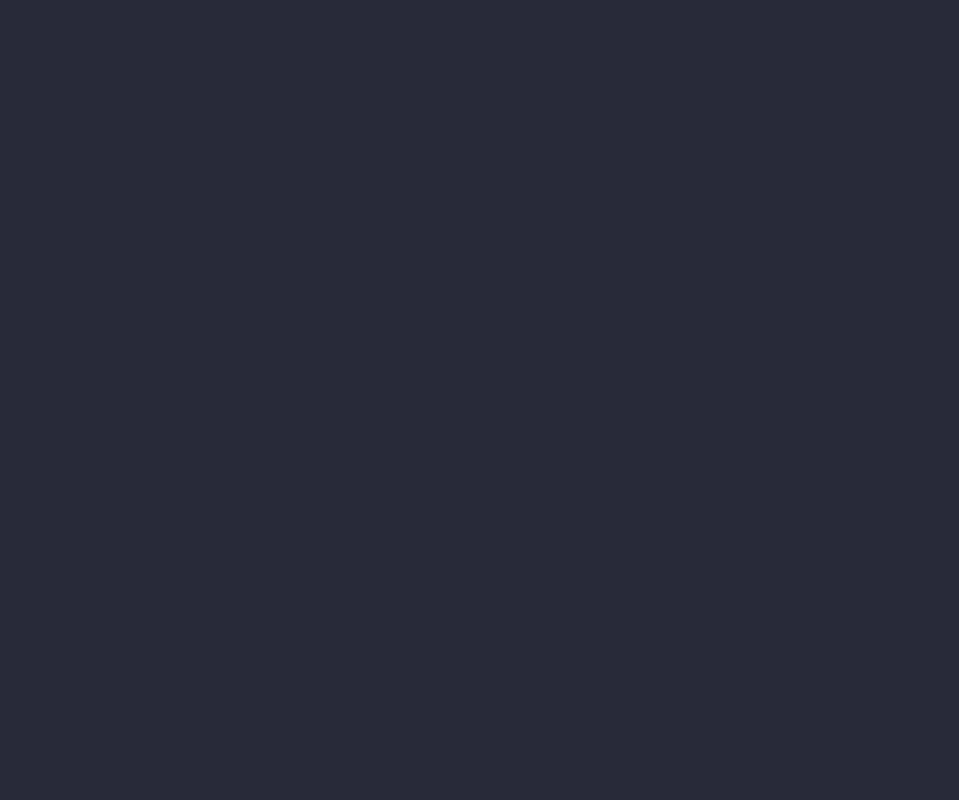
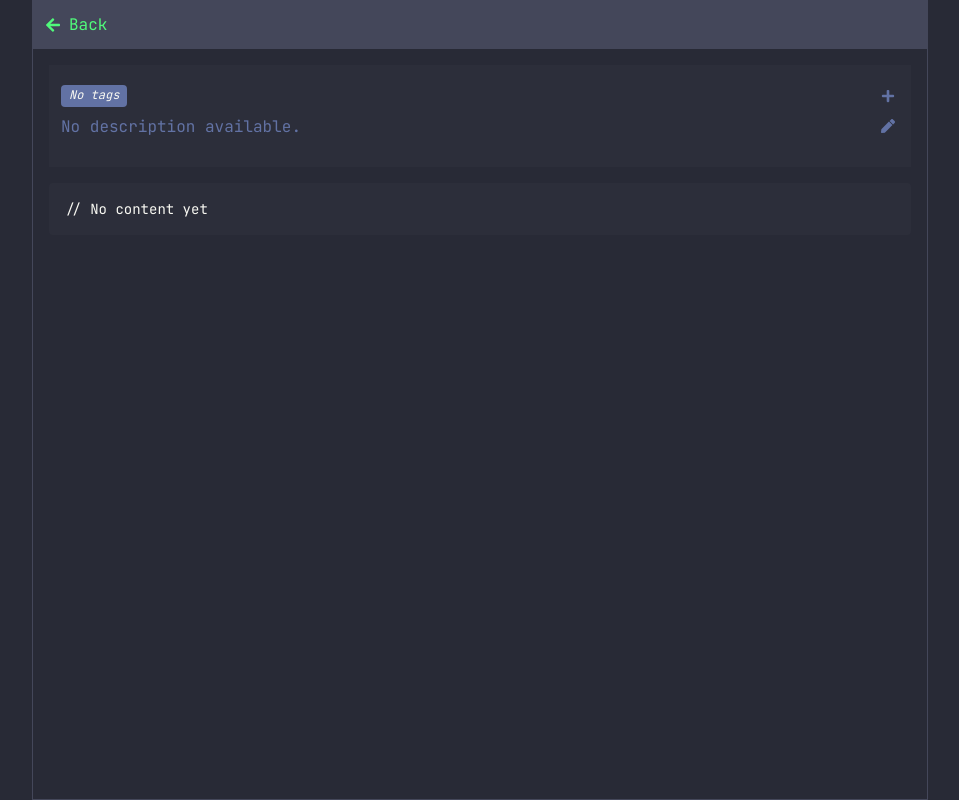
Before and after one commit to alien5516788/cmdsheet, a React (Vite) app in the folder src-vite/: page /group/1/1 in a window 1280 px wide. Before the commit this address had no page. Shown: the whole page, without its empty margins (160-1119 px from the left). Built offline with nearby package versions, Linux system fonts and the light colour scheme.

Commit message:
Added snippet view page.

```diff
--- a/src-vite/src/App.tsx
+++ b/src-vite/src/App.tsx
@@ -2,6 +2,7 @@ import "./App.css";
 import { BrowserRouter, Routes, Route } from "react-router-dom";
 import Home from "./pages/home";
 import Dashboard from "./pages/dashboard";
+import SnippetView from "./pages/snippetview";
 
 export default function App() {
   return (
@@ -10,7 +11,10 @@ export default function App() {
         <Route path="/" element={<Home />} />
         <Route path="group">
           <Route index element={<Home />} />
-          <Route path=":groupName" element={<Dashboard />} />
+          <Route path=":groupName">
+            <Route index element={<Dashboard />} />
+            <Route path=":snippetName" element={<SnippetView />} />
+          </Route>
         </Route>
       </Routes>
     </BrowserRouter>
--- a/src-vite/src/components/dashboard/snippetcard.tsx
+++ b/src-vite/src/components/dashboard/snippetcard.tsx
@@ -1,4 +1,6 @@
-import { FaCode } from "react-icons/fa";
+import { useState } from "react";
+import { FaCode, FaTrash } from "react-icons/fa";
+import { useNavigate } from "react-router-dom";
 
 interface ItemCardProps {
   item: {
@@ -6,13 +8,26 @@ interface ItemCardProps {
     description: string;
     tags: string[];
   };
+  groupName: string;
 }
 
 export default function SnippetCard(props: ItemCardProps) {
-  const { item } = props;
+  const { item, groupName } = props;
+
+  const navigate = useNavigate();
+
+  // Track if item count is hovered
+  // If hovered, show delete button
+  const [hovered, setHovered] = useState(false);
 
   return (
-    <div className="border border-[#44475a] p-4 hover:border-[#bd93f9] transition cursor-pointer">
+    <div className="border border-[#44475a] p-4 hover:border-[#bd93f9] transition cursor-pointer"
+      onMouseEnter={() => setHovered(true)}
+      onMouseLeave={() => setHovered(false)}
+      onClick={() => {
+        navigate(`/group/${groupName}/${item.name}`);
+      }}
+    >
       {/* Header */}
       <div className="flex items-center gap-2 mb-2">
         <span className="text-[#8be9fd]">
@@ -20,6 +35,12 @@ export default function SnippetCard(props: ItemCardProps) {
         </span>
 
         <h3 className="text-[#f8f8f2] font-medium truncate">{item.name}</h3>
+
+        {hovered &&
+          <span className="text-[#ff5555] hover:text-[#ff79c6] ml-auto">
+            <FaTrash size={14} />
+          </span>
+        }
       </div>
 
       {/* Description */}
--- a/src-vite/src/pages/dashboard.tsx
+++ b/src-vite/src/pages/dashboard.tsx
@@ -218,7 +218,7 @@ export default function Dashboard() {
           <div className="text-[#6272a4] flex-1 overflow-y-auto">
             <div className="grid grid-cols-1 sm:grid-cols-2 lg:grid-cols-3 gap-4">
               {snippets.map((item) => (
-                <ItemCard key={item.name} item={item} />
+                <ItemCard key={item.name} item={item} groupName={groupName || "default"} />
               ))}
             </div>
           </div>
--- /dev/null
+++ b/src-vite/src/pages/snippetview.tsx
@@ -0,0 +1,108 @@
+import { useEffect, useState } from "react";
+import { FaArrowLeft, FaPen, FaPlus } from "react-icons/fa";
+import { useNavigate, useParams } from "react-router-dom";
+import { get_error_message } from "../utils/get_error_message";
+
+interface Snippet {
+  id: string;
+  name: string;
+  description: string;
+  tags: string[];
+  content: string; // the actual snippet content
+}
+
+export default function SnippetView() {
+  const { groupName, snippetName } = useParams();
+
+  const navigate = useNavigate();
+
+  const [snippet, setSnippet] = useState<Snippet>({
+    id: "",
+    name: "",
+    description: "",
+    tags: [],
+    content: "",
+  });
+
+  async function get_snippet() {
+    try {
+      const response = await pywebview.api.get_snippet(groupName, snippetName);
+      setSnippet(response);
+    } catch (err: unknown) {
+      await pywebview.api.print_log(get_error_message(err));
+    }
+  }
+
+  useEffect(() => {
+    async function fetch_snippet() {
+      await get_snippet();
+    }
+    fetch_snippet();
+  }, [snippetName]);
+
+  return (
+    <div className="h-screen bg-[#282a36] text-[#f8f8f2] flex flex-col overflow-y-hidden">
+      <div className="h-full w-[70vw] mx-auto border border-[#44475a]">
+        {/* Navbar with Back */}
+        <div className="flex items-center bg-[#44475a] p-3 text-[#50fa7b]">
+          <button
+            className="flex items-center gap-2 text-[#50fa7b] hover:text-[#8be9fd]"
+            onClick={() => navigate(`/group/${groupName}`)}
+          >
+            <FaArrowLeft />
+            <span>Back</span>
+          </button>
+        </div>
+
+        {/* Main Content */}
+        <main className="flex-1 flex flex-col overflow-y-auto p-4">
+          {/* Snippet Header */}
+          <div className="mb-4 bg-[#2c2e3a] p-3">
+            <h2 className="text-[#8be9fd] text-xl font-medium">{snippet.name}</h2>
+
+            {/* Tags */}
+            <div className="flex flex-wrap gap-2 my-2">
+              {snippet.tags.length > 0 ? (
+                snippet.tags.map((tag) => (
+                  <span
+                    key={tag}
+                    className="bg-[#6272a4] text-[#f8f8f2] px-2 py-0.5 rounded text-xs"
+                  >
+                    {tag}
+                  </span>
+                ))
+              ) : (
+                <span className="bg-[#6272a4] text-[#f8f8f2] px-2 py-0.5 rounded text-xs">
+                  <i>No tags</i>
+                </span>
+              )}
+              {/* Add tag button (optional) */}
+              <button
+                className="px-1 py-1 rounded text-sm transition ml-auto"
+                onClick={() => console.log("Add tag clicked")}
+              >
+                <FaPlus className="text-[#6272a4] hover:text-[#8be9fd]" />
+              </button>
+            </div>
+
+            {/* Description */}
+            <div className="flex justify-between items-start mt-2 mb-4">
+              <p className="text-[#6272a4]">{snippet.description || "No description available."}</p>
+              <button
+                className="px-1 py-1 rounded text-sm transition"
+                onClick={() => console.log("Edit description clicked")}
+              >
+                <FaPen className="text-[#6272a4] hover:text-[#8be9fd]" />
+              </button>
+            </div>
+          </div>
+
+          {/* Snippet Content */}
+          <div className="flex-1 bg-[#2c2e3a] rounded p-4 overflow-auto text-sm font-mono whitespace-pre-wrap">
+            {snippet.content || "// No content yet"}
+          </div>
+        </main>
+      </div>
+    </div>
+  );
+}
```
Also changed, not shown: 2 other files (tests, documents, lock files or other folders).
